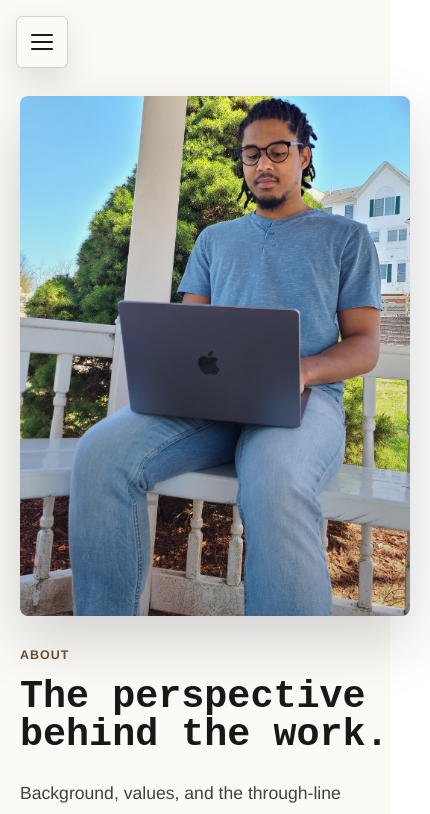
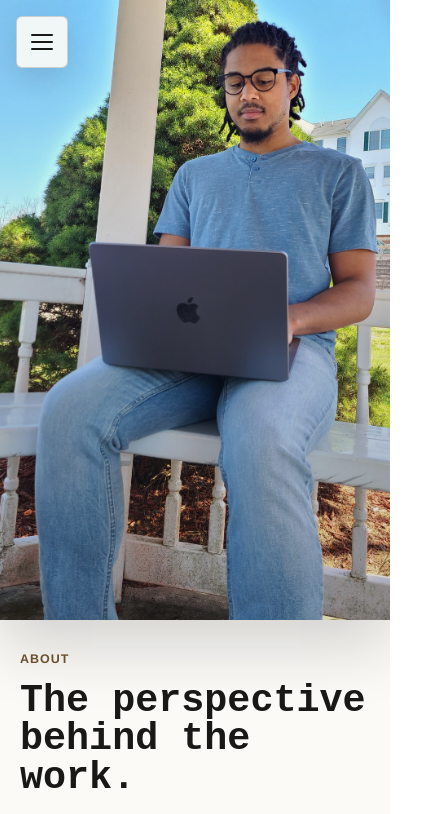
Before and after one commit to alm266/andrew-developer-portfolio, an Angular app: page /about in a window 390 px wide. Shown: the top 814 px of the page, 430 px wide, since content can reach past the window. Built offline with nearby package versions, Linux system fonts and the light colour scheme.

Commit message:
adjusted photo sizing and positioning

```diff
--- a/src/app/features/about/about.component.scss
+++ b/src/app/features/about/about.component.scss
@@ -10,24 +10,28 @@
 
 .about-hero {
   display: grid;
-  grid-template-columns: minmax(0, 1fr) minmax(280px, 440px);
+  grid-template-columns:
+    minmax(24px, 1fr)
+    minmax(0, 680px)
+    minmax(280px, 44vw);
   gap: 48px;
   align-items: center;
-  width: min(100%, 1120px);
-  margin: 0 auto;
-  padding: 112px 24px 72px;
+  min-height: 88vh;
 }
 
 .about-hero__content {
+  grid-column: 2;
   max-width: 680px;
+  padding: 112px 0 72px;
 }
 
 .about-hero__image {
-  min-height: 620px;
-  border-radius: 8px;
+  align-self: stretch;
+  grid-column: 3;
+  min-height: 88vh;
   background:
     linear-gradient(180deg, rgba(24, 24, 22, 0.02), rgba(24, 24, 22, 0.18)),
-    url('../../../assets/andrew-with-laptop.JPG') center 36% / cover no-repeat;
+    url('../../../assets/andrew-with-laptop.JPG') center 18% / cover no-repeat;
   box-shadow: 0 24px 60px rgba(24, 24, 22, 0.18);
 }
 
@@ -63,11 +67,20 @@ h1 {
   .about-hero {
     grid-template-columns: 1fr;
     gap: 32px;
-    padding: 96px 20px 56px;
+    min-height: 0;
+  }
+
+  .about-hero__content,
+  .about-hero__image {
+    grid-column: 1;
+  }
+
+  .about-hero__content {
+    padding: 0 20px 56px;
   }
 
   .about-hero__image {
-    min-height: 520px;
     order: -1;
+    min-height: 620px;
   }
 }
```
